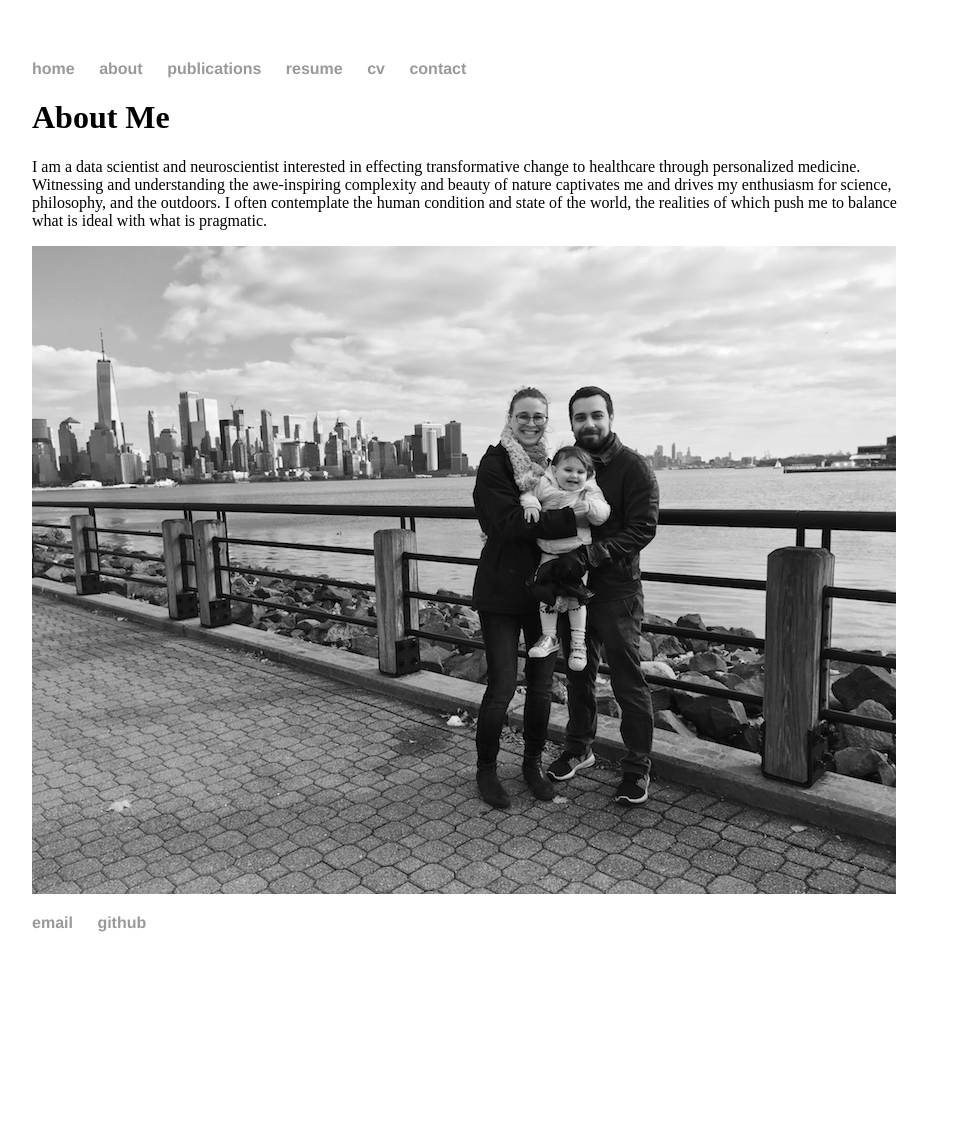
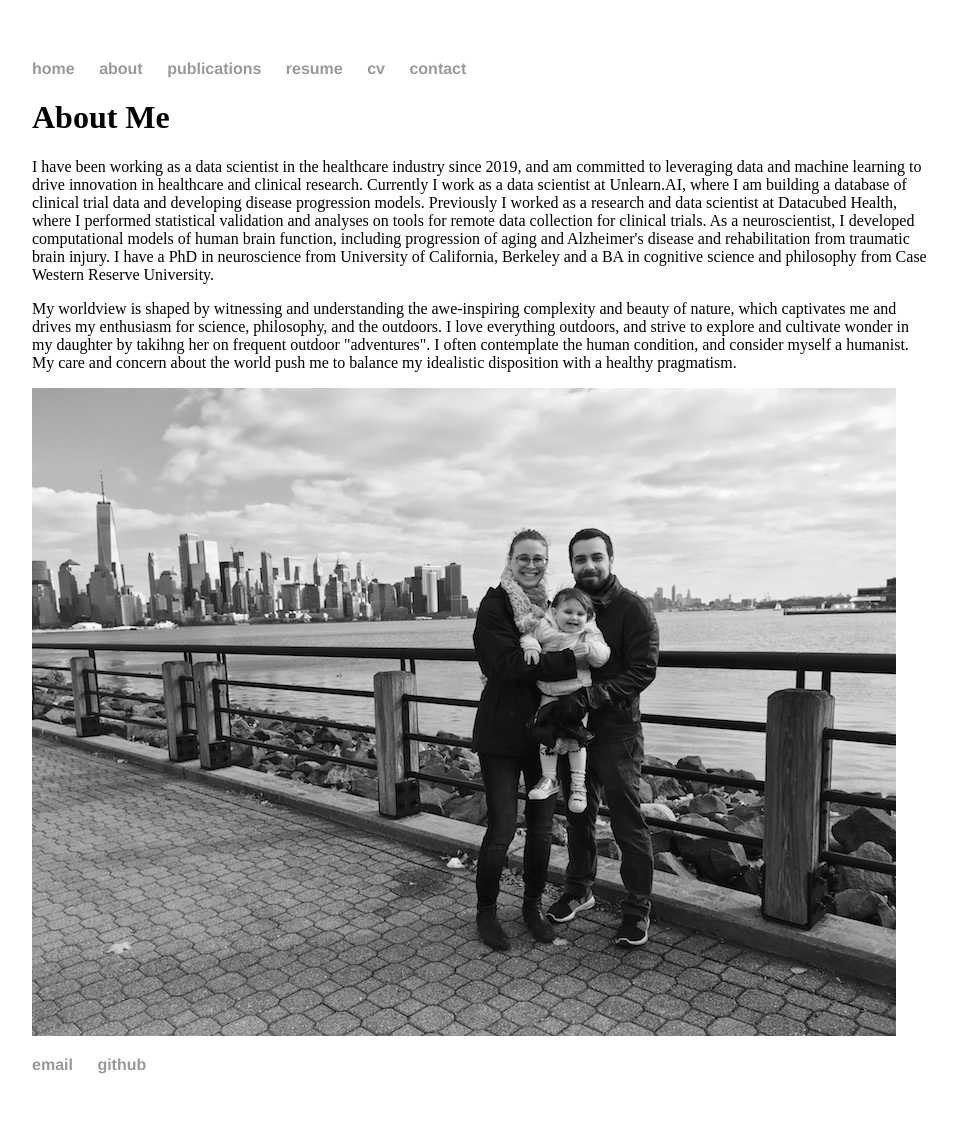
Before and after one commit to klbegany/klarnemann.github.io, a Jekyll site: the page built from about/index.html, in a window 1280 px wide. Shown: the whole page, without its empty margins (160-1117 px from the left). Built offline with Jekyll 4.4.1, drawn with Linux system fonts in a browser that asks for light colours; before the commit the page ends 992 px from its top, so only the background shows below that.

Commit message:
update about me

```diff
--- a/about/index.html
+++ b/about/index.html
@@ -4,7 +4,8 @@ title: About Me
 ---
 <div class="blurb">
 	<h1>About Me</h1>
-	<p>I am a data scientist and neuroscientist interested in effecting transformative change to healthcare through personalized medicine. Witnessing and understanding the awe-inspiring complexity and beauty of nature captivates me and drives my enthusiasm for science, philosophy, and the outdoors. I often contemplate the human condition and state of the world, the realities of which push me to balance what is ideal with what is pragmatic.</p>
+	<p>I have been working as a data scientist in the healthcare industry since 2019, and am committed to leveraging data and machine learning to drive innovation in healthcare and clinical research. Currently I work as a data scientist at Unlearn.AI, where I am building a database of clinical trial data and developing disease progression models. Previously I worked as a research and data scientist at Datacubed Health, where I performed statistical validation and analyses on tools for remote data collection for clinical trials. As a neuroscientist, I developed computational models of human brain function, including progression of aging and Alzheimer's disease and rehabilitation from traumatic brain injury. I have a PhD in neuroscience from University of California, Berkeley and a BA in cognitive science and philosophy from Case Western Reserve University.</p>
+	<p>My worldview is shaped by witnessing and understanding the awe-inspiring complexity and beauty of nature, which captivates me and drives my enthusiasm for science, philosophy, and the outdoors. I love everything outdoors, and strive to explore and cultivate wonder in my daughter by takihng her on frequent outdoor "adventures". I often contemplate the human condition, and consider myself a humanist. My care and concern about the world push me to balance my idealistic disposition with a healthy pragmatism.</p>
 	<img src="{{ site.url }}/images/family.jpg">
 
 </div><!-- /.blurb -->
```
